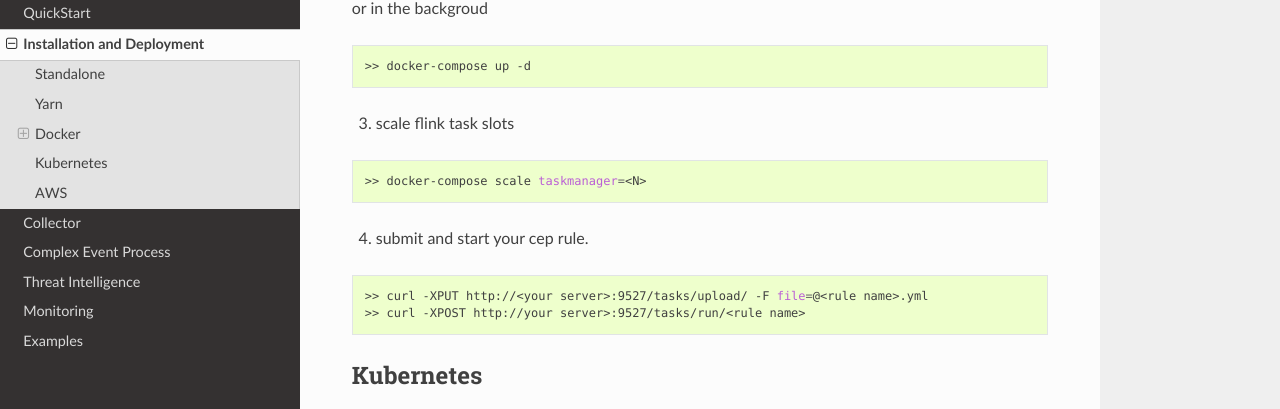
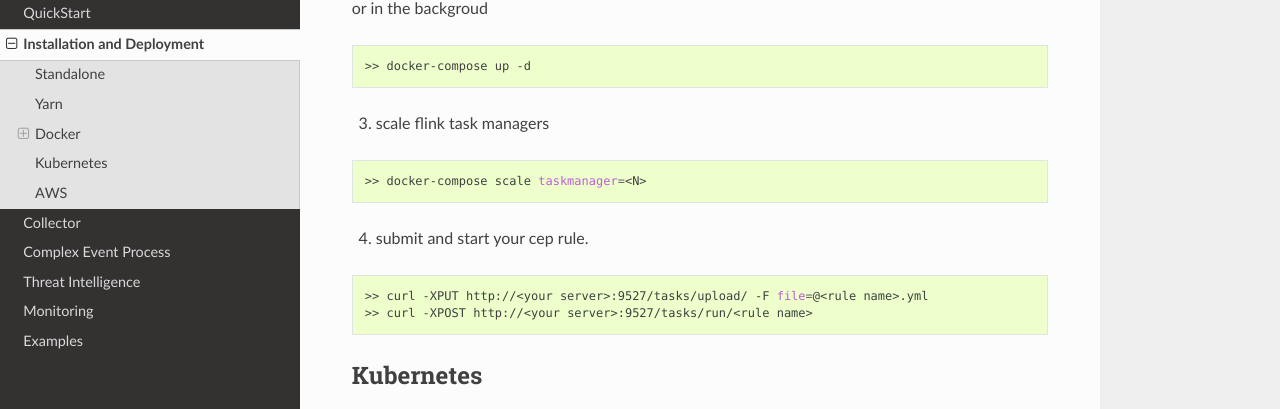
Before and after one commit to DefenseTeam/titans, a Sphinx documentation site: the page built from docs/source/deployment.rst, in a window 1280 px wide and 900 px high, scrolled down 1165 px. Shown: the part 168-577 px from the top of the window. Built offline with Sphinx 7.4.7 and the Read the Docs theme 2.0.0, drawn with Linux system fonts in a browser that asks for light colours.

Commit message:
standalone

```diff
--- a/docs/source/deployment.rst
+++ b/docs/source/deployment.rst
@@ -58,7 +58,7 @@ or in the backgroud
 
 	>> docker-compose up -d
 
-3. scale flink task slots
+3. scale flink task managers
 
 .. code-block:: bash
 
@@ -69,7 +69,7 @@ or in the backgroud
 .. code-block:: bash
 
 	>> curl -XPUT http://<your server>:9527/tasks/upload/ -F file=@<rule name>.yml
-	>> curl -XPOST http://your server>:9527/tasks/run/<rule name>
+	>> curl -XPOST http://<your server>:9527/tasks/run/<rule name>
 
 
 
```
Also changed, not shown: 2 other files.
